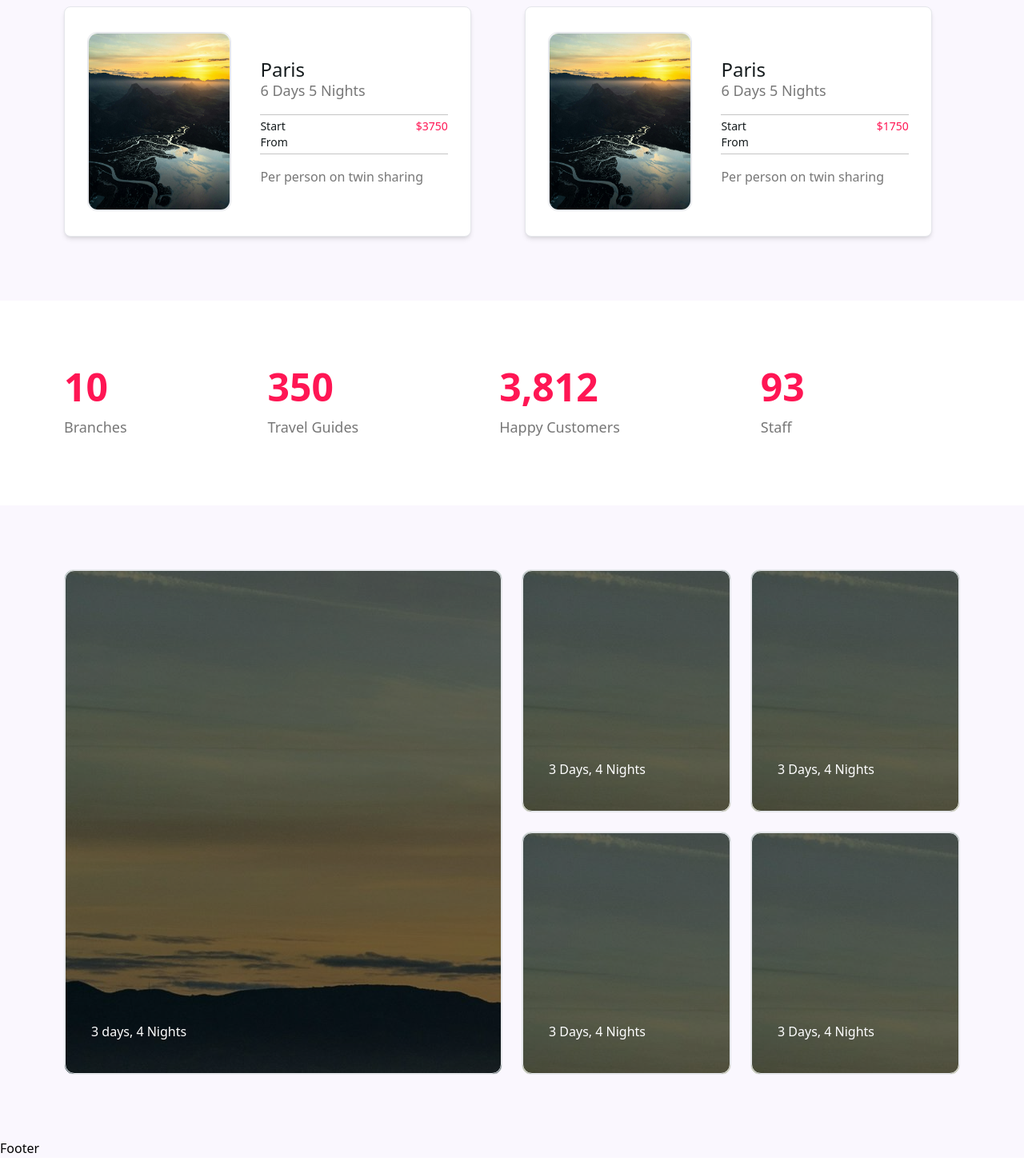
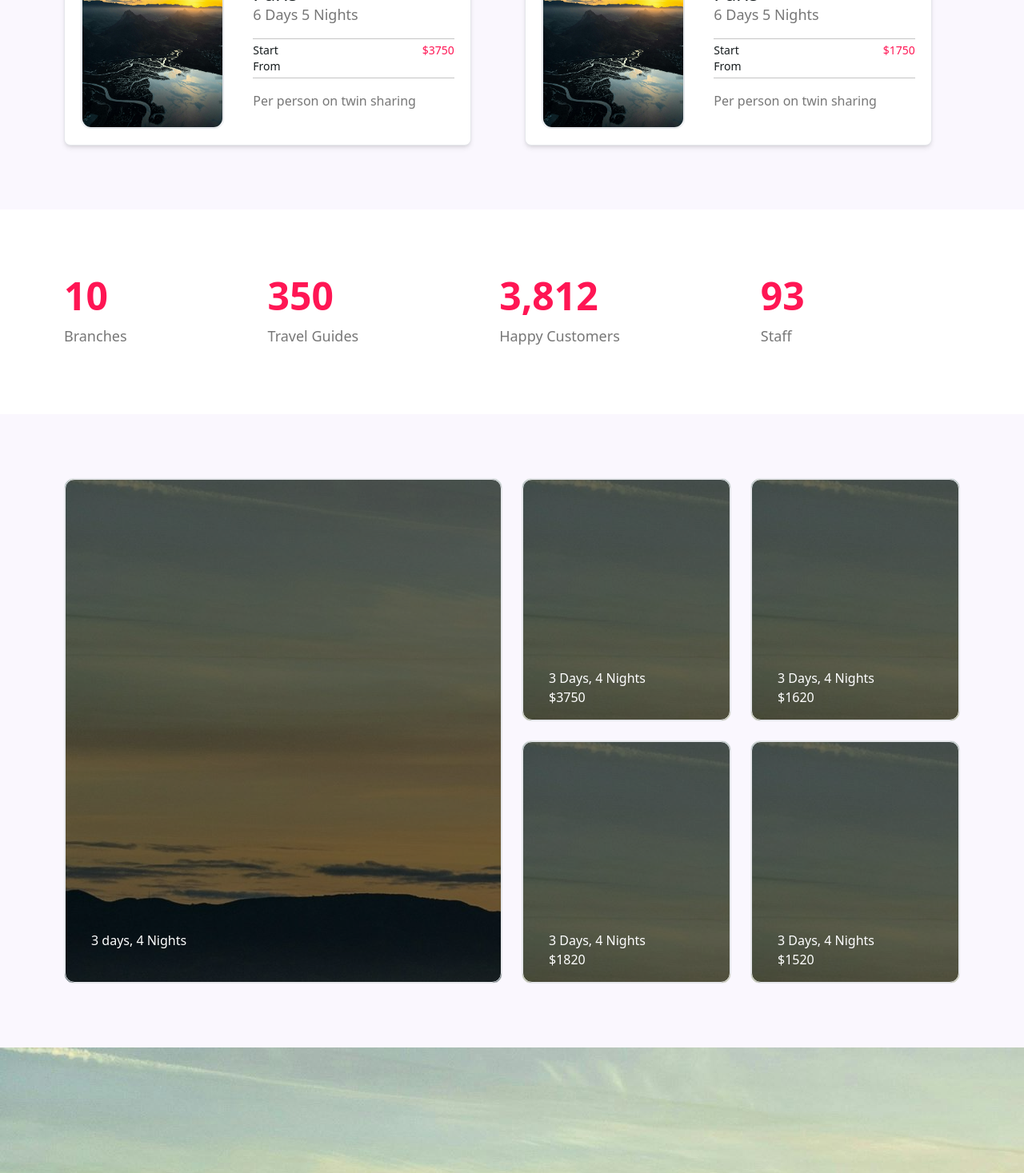
Before and after one commit to GraceJoseph-hub/space-touch, a React (Vite) app: page / in a window 1280 px wide. Shown: the part 1330-2797 px from the top of the page at 80% size. Built offline with nearby package versions, Linux system fonts and the light colour scheme.

Commit message:
home page in progress

```diff
--- a/package.json
+++ b/package.json
@@ -10,6 +10,7 @@
     "preview": "vite preview"
   },
   "dependencies": {
+    "gsap": "^3.12.5",
     "react": "^18.2.0",
     "react-countup": "^6.5.3",
     "react-dom": "^18.2.0",
--- a/src/App.jsx
+++ b/src/App.jsx
@@ -6,9 +6,11 @@ import Home from './pages/Home'
 import Destination from './pages/Destination'
 import Contact from './pages/Contact'
 import Footer from './components/footer/Footer';
+import { gsap } from "gsap";
+import { ScrollTrigger } from "gsap/ScrollTrigger";
 
 function App() {
-
+  gsap.registerPlugin(ScrollTrigger);
   return (
     <div className="bg-off-white w-full">
       <Router>
--- a/src/components/aside/Aside.jsx
+++ b/src/components/aside/Aside.jsx
@@ -4,7 +4,9 @@ import { useState } from "react";
 
 
 const Aside = () => {
-   const [isHovered, setIsHovered] = useState(null);
+  const [isHovered, setIsHovered] = useState(null);
+  const [leftState, setLeftState] = useState(false);
+
   const description = [
     {
       title: '3 Days, 4 Nights',
@@ -28,12 +30,12 @@ const Aside = () => {
       <Link
         to="/"
         className="h-[39.5rem] w-1/2 border border-solid rounded-xl bg-[url('../../../public/images/sample.jpg')]"
-        onMouseEnter={() => setIsHovered(index)}
-        onMouseLeave={() => setIsHovered(null)}
+        onMouseEnter={() => setLeftState(true)}
+        onMouseLeave={() => setLeftState(false)}
       >
         <div className="h-full w-full text-light font-medium bg-darkShade border border-solid rounded-xl relative">
           <p className="absolute left-8 bottom-10">3 days, 4 Nights</p>
-          {isHovered && <p className="absolute left-8 bottom-4">$1720</p>}
+          {leftState && <p className="absolute left-8 bottom-4">$1720</p>}
         </div>
       </Link>
       <div className="grid grid-cols-2 gap-6 grid-rows-2 w-1/2">
@@ -47,9 +49,14 @@ const Aside = () => {
           >
             <div className="h-full w-full text-light font-medium bg-darkShade border border-solid rounded-xl relative">
               <p className="absolute left-8 bottom-10">{description.title}</p>
-              {isHovered && (
-                <p className="absolute left-8 bottom-4">{description.amount}</p>
-              )}
+              <p
+                className={`absolute left-8 bottom-4 ${
+                  isHovered === index &&
+                  "transition-transform duration-500 transform -translate-y-2"
+                } `}
+              >
+                {description.amount}
+              </p>
             </div>
           </Link>
         ))}
--- /dev/null
+++ b/src/components/benefit/Benefit.jsx
@@ -0,0 +1,11 @@
+import React from 'react'
+
+const Benefit = () => {
+  return (
+    <div className='h-52 bg-[url("../../../public/images/sample.jpg")]'>
+      <div className="h-full w-full"></div>
+    </div>
+  );
+}
+
+export default Benefit
--- a/src/components/brand/Brand.jsx
+++ b/src/components/brand/Brand.jsx
@@ -1,11 +1,31 @@
-import React from 'react'
+import React, {useEffect, useRef} from 'react'
 import { Link } from "react-router-dom";
 import brandlogo from './brandlogo.jpg'
+import { gsap } from "gsap";
+
 
 const Brand = () => {
+
+  useEffect(() => {
+    const handleScroll = () => {
+      if (window.scrollY > 100) {
+        gsap.to(".navbar", { color: "#ff1654" });
+      } else {
+        gsap.to(".navbar", { color: "black" });
+      }
+    };
+
+    window.addEventListener("scroll", handleScroll);
+
+    return () => {
+      window.removeEventListener("scroll", handleScroll);
+    };
+  }, []);
+
+  const navBar = useRef(null);
   return (
     <div className='flex items-center gap-12'>
-      <Link to='/' className='text-3xl font-semibold'>
+      <Link to='/' ref={navBar} className='text-3xl font-semibold navbar'>
         Spacetouch
       </Link>
       <img src={brandlogo} alt="brand logo" width='35' height='35' className='cursor-pointer'/>
--- a/src/components/card/Card.jsx
+++ b/src/components/card/Card.jsx
@@ -6,9 +6,9 @@ import Description from '../description/Description';
 const Card = ({ title, dayNight, startTitle, startAmount, condition }) => {
   return (
     <Link to='/'
-      className="flex items-center gap-9 p-7 w-[31.8rem] h-72 bg-light border border-solid rounded-lg shadow-md"
+      className="flex items-center gap-9 p-5 w-[31.8rem] h-auto bg-light border border-solid rounded-lg shadow-md"
     >
-      <div className="h-56 w-52 border border-solid rounded-xl">
+      <div className="h-52 w-48 border border-solid rounded-xl">
         <img
           src={sample}
           alt="beautiful places to visit"
--- a/src/components/navbar/Navbar.jsx
+++ b/src/components/navbar/Navbar.jsx
@@ -2,6 +2,7 @@ import React from 'react'
 import Navlinks from '../navlinks/Navlinks'
 import Brandlink from '../brand/Brand'
 import Btn from '../btn/Btn';
+
 
 const Navbar = () => {
   return (
--- a/src/pages/Home.jsx
+++ b/src/pages/Home.jsx
@@ -5,6 +5,7 @@ import cardData from "../components/card/CardData";
 import Title from "../components/title/Title";
 import CountUpAnimation from "../components/countupAnimation/CountUpAnimation";
 import Aside from "../components/aside/Aside";
+import Benefit from "../components/benefit/Benefit";
 
 
 const Home = () => {
@@ -31,6 +32,7 @@ const Home = () => {
       </div>
       <CountUpAnimation />
       <Aside />
+      <Benefit />
     </div>
   );
 };
```
Also changed, not shown: 1 other file (tests, documents, lock files or other folders).
